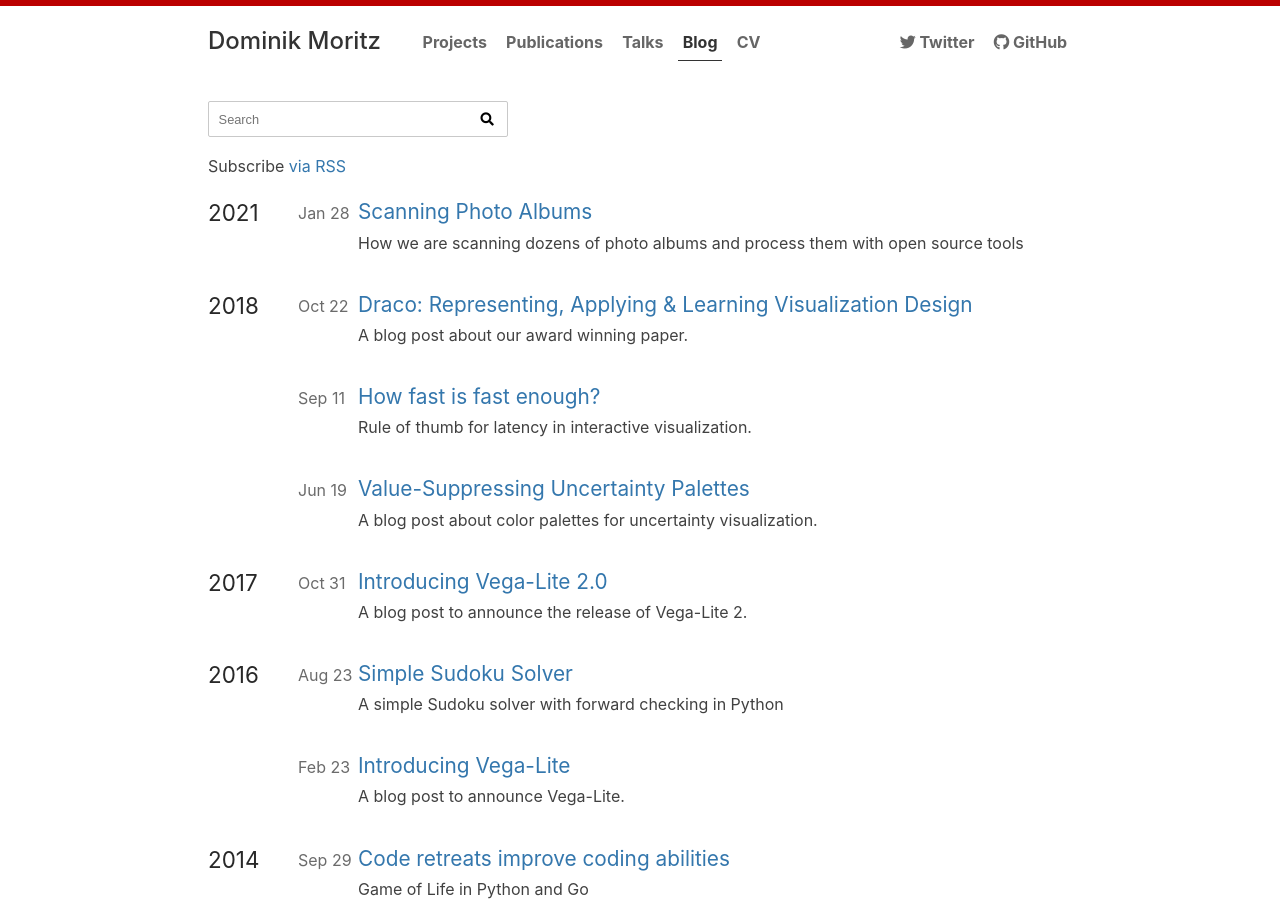
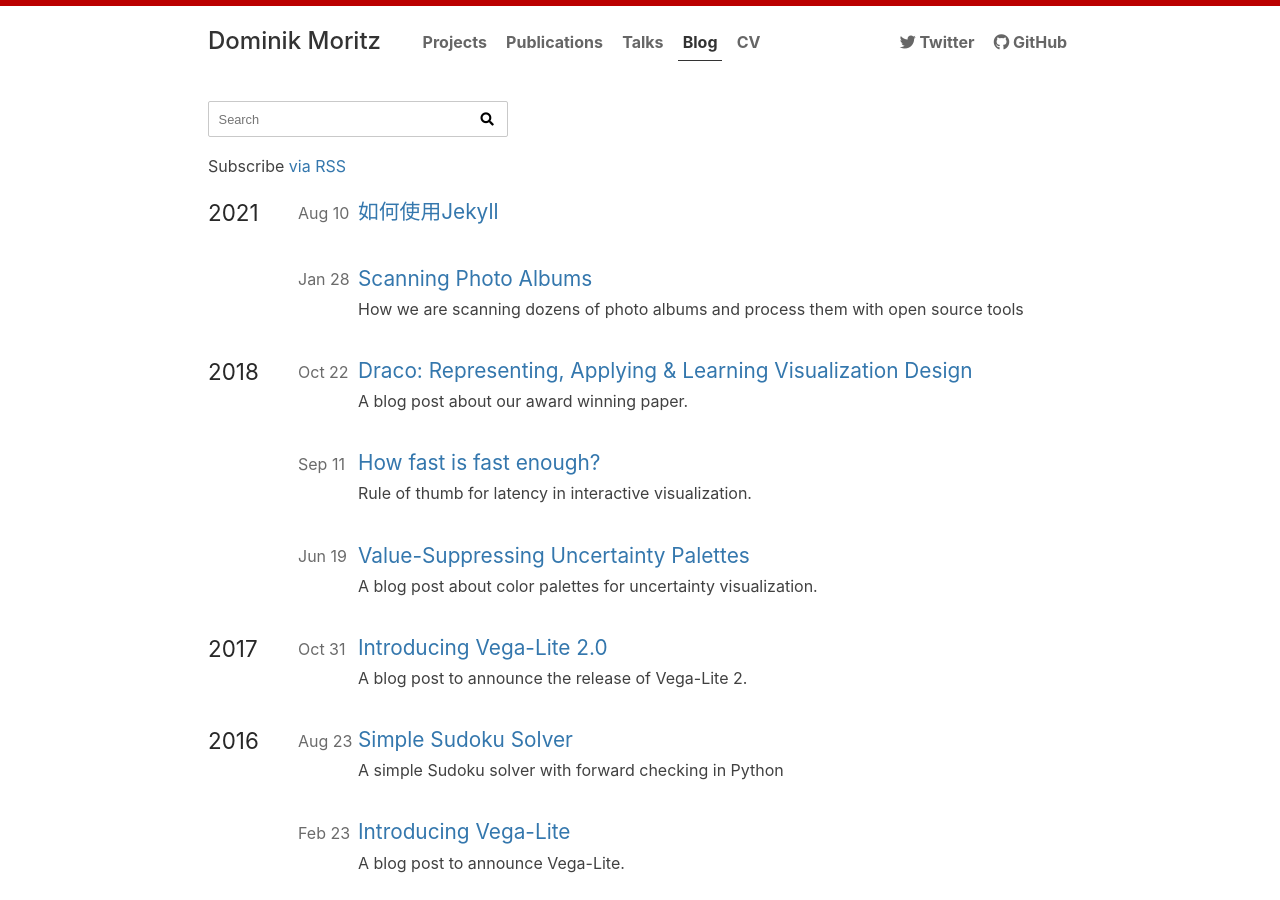
Before and after one commit to domoritz/domoritz.github.io, a Jekyll site: the page built from blog.md, in a window 1280 px wide and 900 px high. Built offline with Jekyll 4.4.1, drawn with Linux system fonts in a browser that asks for light colours.

Commit message:
Testing Jekyll-admin

```diff
--- a/Gemfile
+++ b/Gemfile
@@ -2,3 +2,4 @@
 gem 'github-pages', group: :jekyll_plugins
 
 gem "webrick", "~> 1.7"
+gem "jekyll-admin", group: :jekyll_plugins
--- a/_config.yml
+++ b/_config.yml
@@ -4,7 +4,7 @@
 description: > # this means to ignore newlines until "baseurl:"
    Professor at Carnegie Mellon University and Research Scientist at Apple. I create interactive data visualization and analysis tools. PhD from University of Washington.
 baseurl: "" # the subpath of your site, e.g. /blog
-url: "https://www.domoritz.de" # the base hostname & protocol for your site
+url: "" # the base hostname & protocol for your site
 production_url: "https://www.domoritz.de"
 github_username: domoritz
 permalink: /blog/:year/:month/:title.html
--- /dev/null
+++ b/_posts/2021-08-10-How-to-use-Jekyll-admin.markdown
@@ -0,0 +1,6 @@
+---
+title: 如何使用Jekyll
+layout: post
+---
+
+Hello! I am testing Jekyll.
```
Also changed, not shown: Gemfile.lock.
